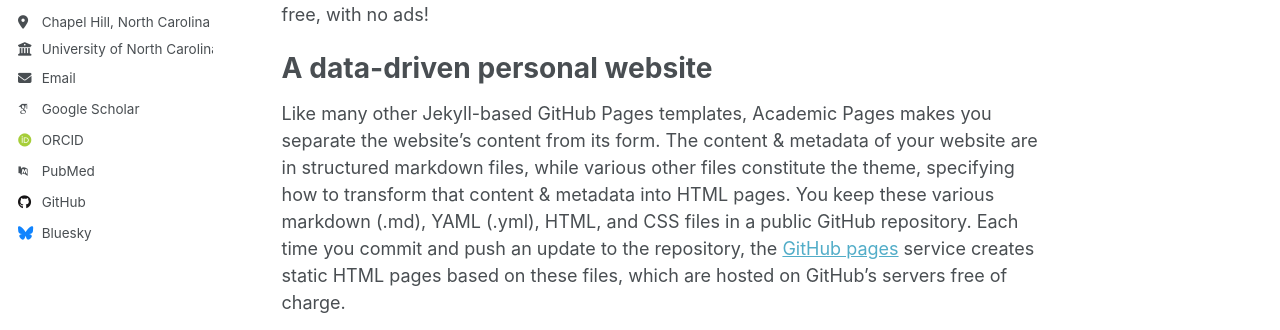
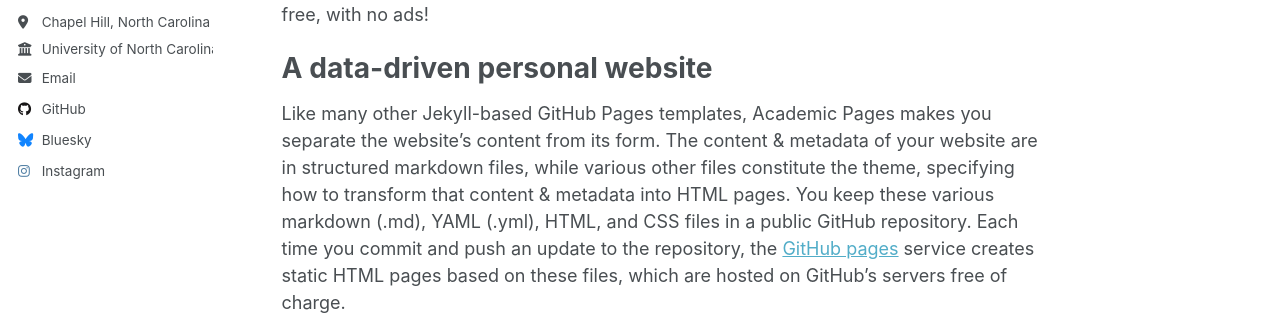
Before and after one commit to sm3tcalf/sm3tcalf.github.io, a Jekyll site: the page built from _pages/about.md, in a window 1280 px wide. Shown: the part 384-714 px from the top of the page. Built offline with Jekyll 4.4.1, drawn with Linux system fonts in a browser that asks for light colours; some web fonts are replaced; part of the change alters nothing that is shown.

```diff
--- a/_config.yml
+++ b/_config.yml
@@ -34,11 +34,11 @@ author:
   # Academic websites
   academia         : # URL
   arxiv            : # URL - Update with the correct link to your profile
-  googlescholar    : "https://scholar.google.com/citations?user=PS_CX0AAAAAJ"
+  googlescholar    : # URL
   impactstory      : # URL
-  orcid            : "http://orcid.org/yourorcidurl"
+  orcid            : # URL
   semantic         : # URL
-  pubmed           : "https://www.ncbi.nlm.nih.gov/pubmed/?term=john+snow"
+  pubmed           : # URL
   researchgate     : # URL
   scopus           : # URL
 
@@ -46,19 +46,19 @@ author:
   bitbucket        : # Username - Update with your username on the site
   codepen          : # Username
   dribbble         : # Username
-  github           : "academicpages"
+  github           : "sm3tcalf"
   kaggle           : # Username
   stackoverflow    : # User number or user number and name (i.e., use "1" or "1/jeff-atwood")
 
   # Social media
-  bluesky          : "bsky.app" # Replace this with you Bluesky username
+  bluesky          : "sm3tcalf.bluesky.social" # Replace this with you Bluesky username
   facebook         : # Username
   flickr           : # Username
   foursquare       : # Username
   goodreads        : # Username
   google_plus      : # Username
   keybase          : # Username
-  instagram        : # Username
+  instagram        : "sm3tcalf"
   lastfm           : # Username
   linkedin         : # Username
   mastodon         : # URL
```
